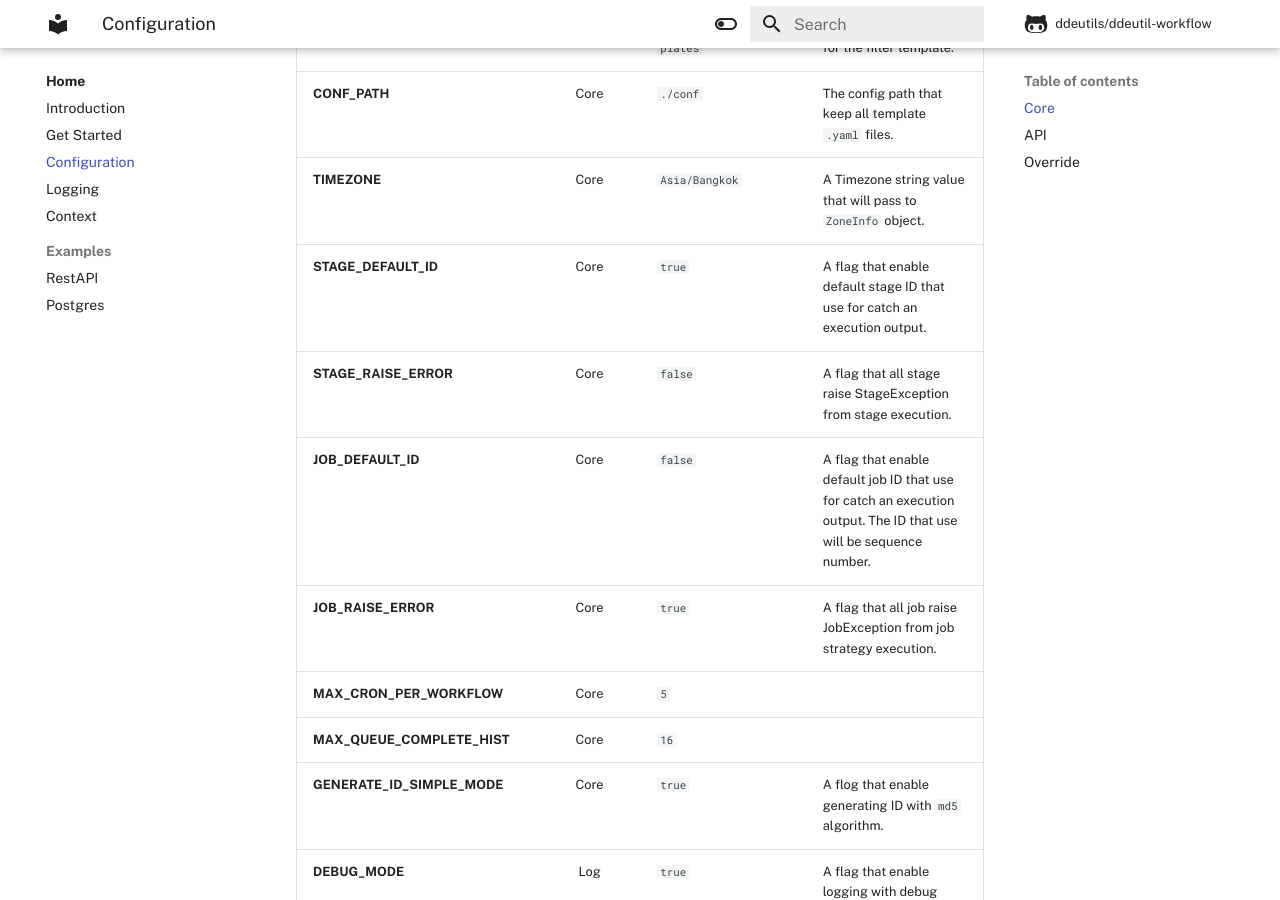
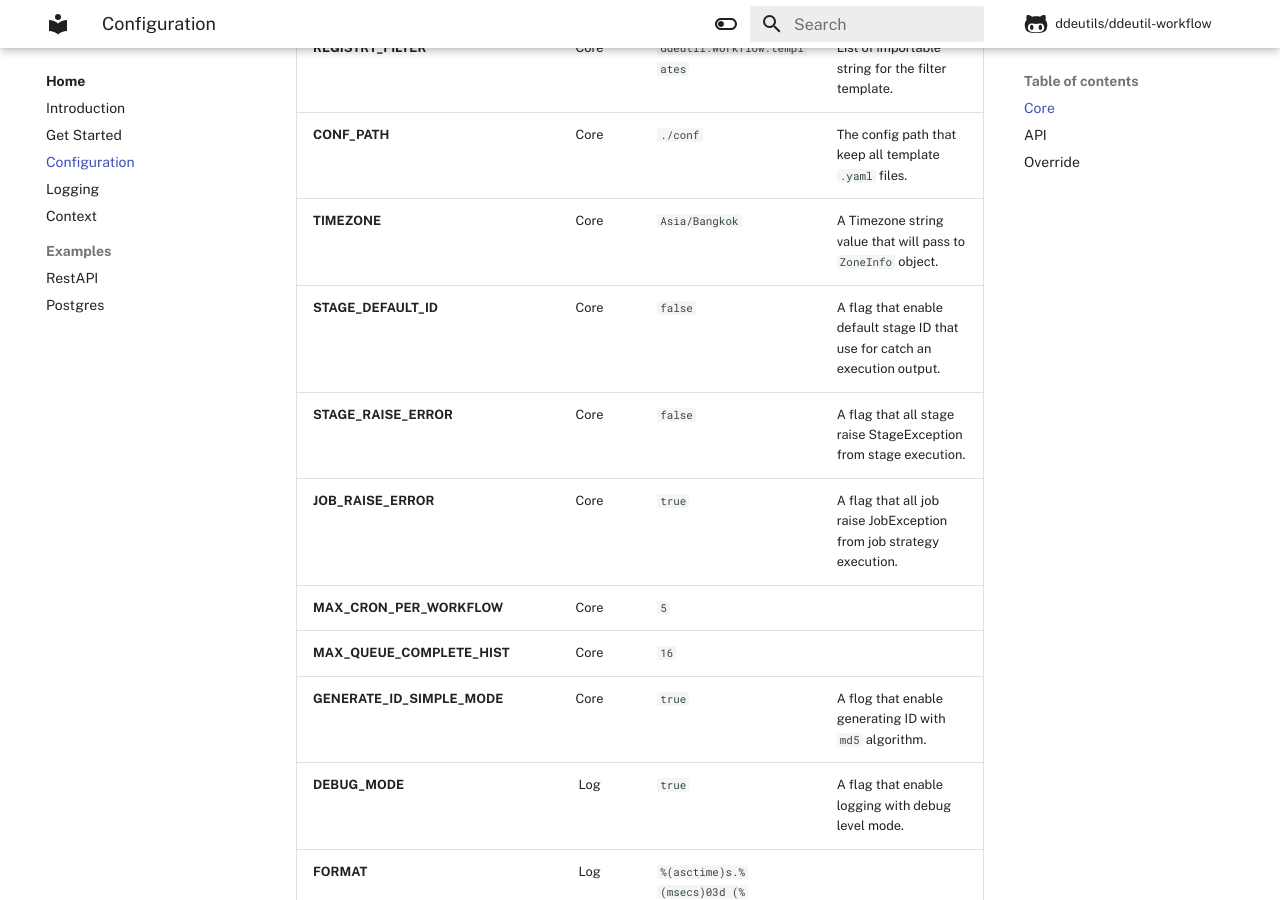
Before and after one commit to ddeutils/ddeutil-workflow, an MkDocs documentation site: the page built from docs/configuration.md, in a window 1280 px wide and 900 px high, scrolled down 623 px. Built offline with MkDocs 1.6.1 and Material for MkDocs 9.7.7, drawn with Linux system fonts in a browser that asks for light colours; comment, search, counter and statistics services are not loaded; some of the changed text lies outside the part shown.

Commit message:
:recycle: clean: remove set default id config.

````diff
--- a/docs/configuration.md
+++ b/docs/configuration.md
@@ -18,9 +18,8 @@ and do not raise any error to you.
 | **REGISTRY_FILTER**          |   Core    | `ddeutil.workflow.templates`                                                                                                    | List of importable string for the filter template.                                                                 |
 | **CONF_PATH**                |   Core    | `./conf`                                                                                                                        | The config path that keep all template `.yaml` files.                                                              |
 | **TIMEZONE**                 |   Core    | `Asia/Bangkok`                                                                                                                  | A Timezone string value that will pass to `ZoneInfo` object.                                                       |
-| **STAGE_DEFAULT_ID**         |   Core    | `true`                                                                                                                          | A flag that enable default stage ID that use for catch an execution output.                                        |
+| **STAGE_DEFAULT_ID**         |   Core    | `false`                                                                                                                         | A flag that enable default stage ID that use for catch an execution output.                                        |
 | **STAGE_RAISE_ERROR**        |   Core    | `false`                                                                                                                         | A flag that all stage raise StageException from stage execution.                                                   |
-| **JOB_DEFAULT_ID**           |   Core    | `false`                                                                                                                         | A flag that enable default job ID that use for catch an execution output. The ID that use will be sequence number. |
 | **JOB_RAISE_ERROR**          |   Core    | `true`                                                                                                                          | A flag that all job raise JobException from job strategy execution.                                                |
 | **MAX_CRON_PER_WORKFLOW**    |   Core    | `5`                                                                                                                             |                                                                                                                    |
 | **MAX_QUEUE_COMPLETE_HIST**  |   Core    | `16`                                                                                                                            |                                                                                                                    |
@@ -53,6 +52,6 @@ from pathlib import Path
 from ddeutil.workflow import Workflow
 
 workflow = Workflow.from_conf(
-    "wf-tester", extras={"conf_path": Path("."), "job_default_id": True}
+    "wf-tester", extras={"conf_path": Path("./new/conf"), "stage_default_id": True}
 )
 ```
````
Also changed, not shown: README.md (+1 -2 lines), 4 other files.
